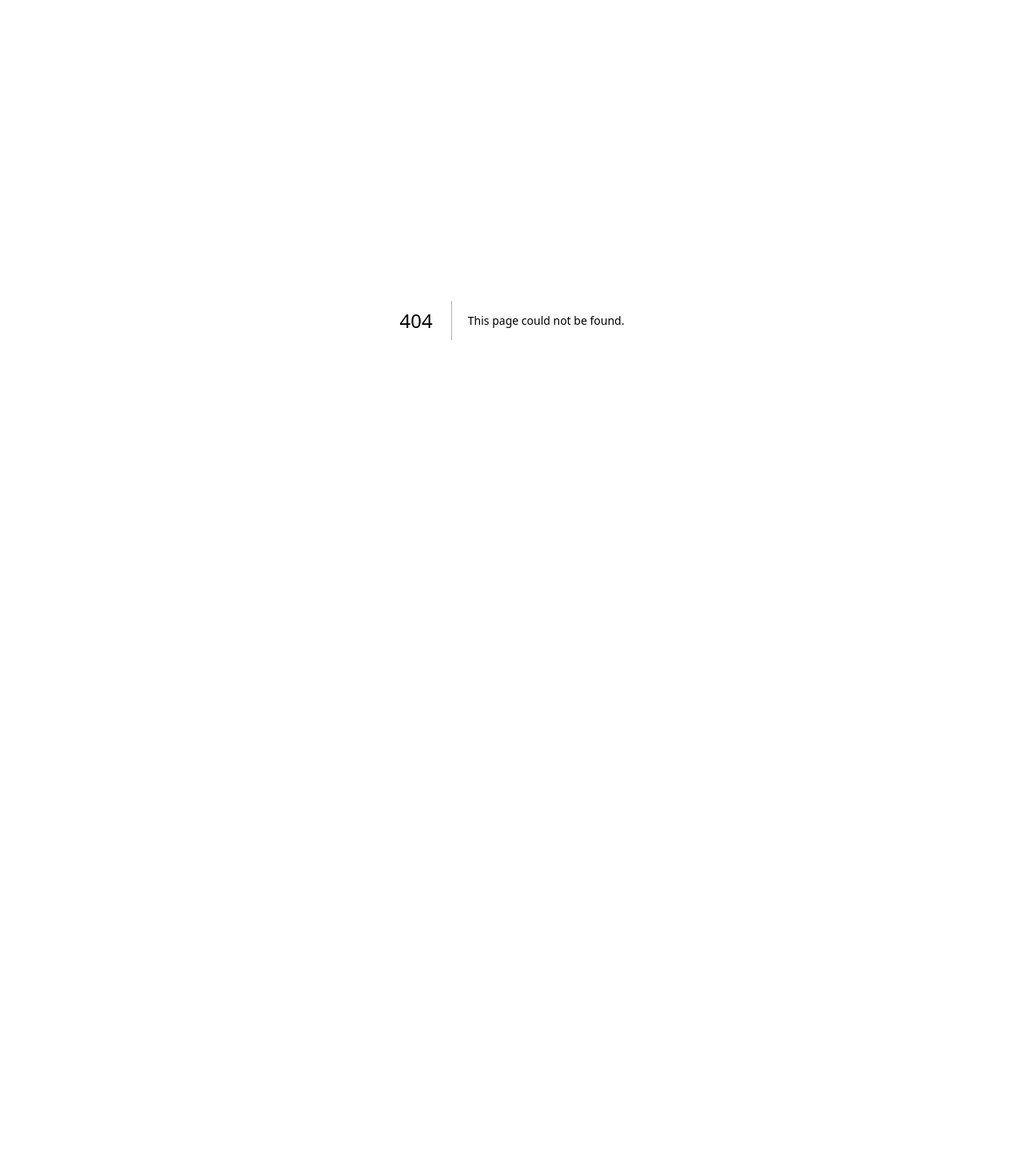
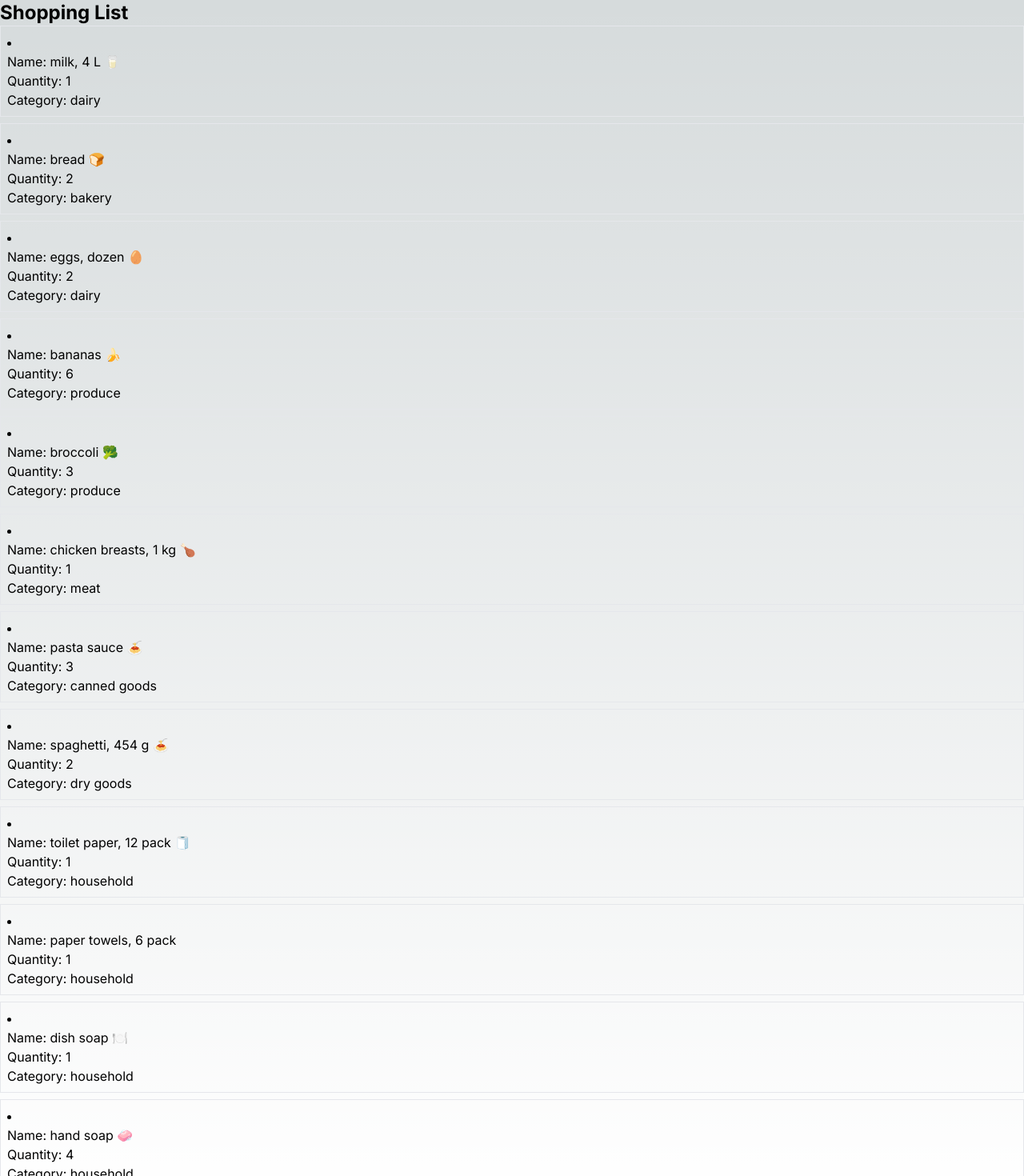
Before and after one commit to tansimafiana/cprg306-assignment, a Next.js app: page /week3 in a window 1280 px wide. Before the commit this address had no page. Shown: the top 1470 px of the page at 80% size. Before the commit the page ends 800 px from the top, so only its background shows below. Built offline with nearby package versions, Linux system fonts and the light colour scheme.

Commit message:
Add week3

```diff
--- a/app/layout.js
+++ b/app/layout.js
@@ -4,7 +4,7 @@ import { Inter } from 'next/font/google'
 const inter = Inter({ subsets: ['latin'] })
 
 export const metadata = {
-  title: 'Create Next App',
+  title: 'Shopping List',
   description: 'Generated by create next app',
 }
 
--- a/app/page.js
+++ b/app/page.js
@@ -13,8 +13,16 @@ const HomePage = () => {
 
       <studentInfo />
       <Link href="/week2">week2</Link>
+      <ul>
+
+  <li><Link href="/week3">week3</Link></li> {/* Add this line */}
+  {/* Other links */}
+</ul>
+
     </div>
   );
 };
 
+
+
 export default HomePage;
--- a/app/week2/page.js
+++ b/app/week2/page.js
@@ -13,4 +13,6 @@ const Week2Page = () => {
   );
 };
 
+
+
 export default Week2Page;
--- /dev/null
+++ b/app/week3/item-list.js
@@ -0,0 +1,82 @@
+import React from 'react';
+import Item from './item'; // Import the Item component
+const ItemList = () => {
+    const items = [
+      {
+        name: "milk, 4 L 🥛",
+        quantity: 1,
+        category: "dairy",
+      },
+      {
+        name: "bread 🍞",
+        quantity: 2,
+        category: "bakery",
+      },
+      {
+        name: "eggs, dozen 🥚",
+        quantity: 2,
+        category: "dairy",
+      },
+      {
+        name: "bananas 🍌",
+        quantity: 6,
+        category: "produce",
+      },
+      {
+        name: "broccoli 🥦",
+        quantity: 3,
+        category: "produce",
+      },
+      {
+        name: "chicken breasts, 1 kg 🍗",
+        quantity: 1,
+        category: "meat",
+      },
+      {
+        name: "pasta sauce 🍝",
+        quantity: 3,
+        category: "canned goods",
+      },
+      {
+        name: "spaghetti, 454 g 🍝",
+        quantity: 2,
+        category: "dry goods",
+      },
+      {
+        name: "toilet paper, 12 pack 🧻",
+        quantity: 1,
+        category: "household",
+      },
+      {
+        name: "paper towels, 6 pack",
+        quantity: 1,
+        category: "household",
+      },
+      {
+        name: "dish soap 🍽️",
+        quantity: 1,
+        category: "household",
+      },
+      {
+        name: "hand soap 🧼",
+        quantity: 4,
+        category: "household",
+      },
+    ];
+
+    return (
+      <div>
+        {/* Render the items using the Item component */}
+        {items.map((item, index) => (
+          <Item
+            key={index}
+            name={item.name}
+            quantity={item.quantity}
+            category={item.category}
+          />
+        ))}
+      </div>
+    );
+  };
+
+  export default ItemList;
--- /dev/null
+++ b/app/week3/item.js
@@ -0,0 +1,13 @@
+import React from 'react';
+
+const Item = ({ name, quantity, category }) => {
+  return (
+    <li className="border p-2 mb-2">
+      <div>Name: {name}</div>
+      <div>Quantity: {quantity}</div>
+      <div>Category: {category}</div>
+    </li>
+  );
+};
+
+export default Item;
--- /dev/null
+++ b/app/week3/page.js
@@ -0,0 +1,13 @@
+import React from 'react';
+import ItemList from './item-list';
+
+const Page = () => {
+  return (
+    <main>
+      <h1 className="text-2xl font-bold">Shopping List</h1>
+      <ItemList />
+    </main>
+  );
+};
+
+export default Page;
```
